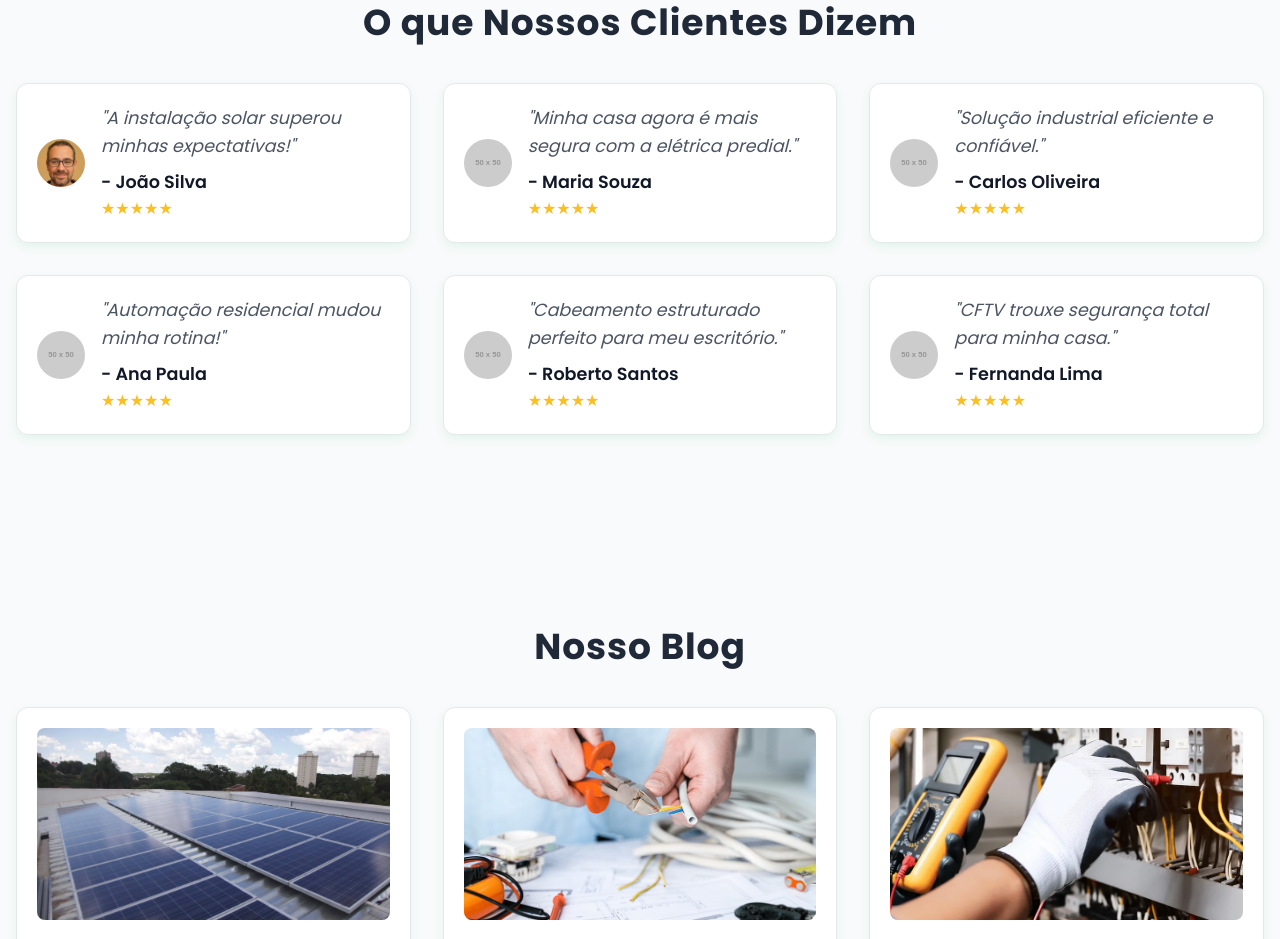
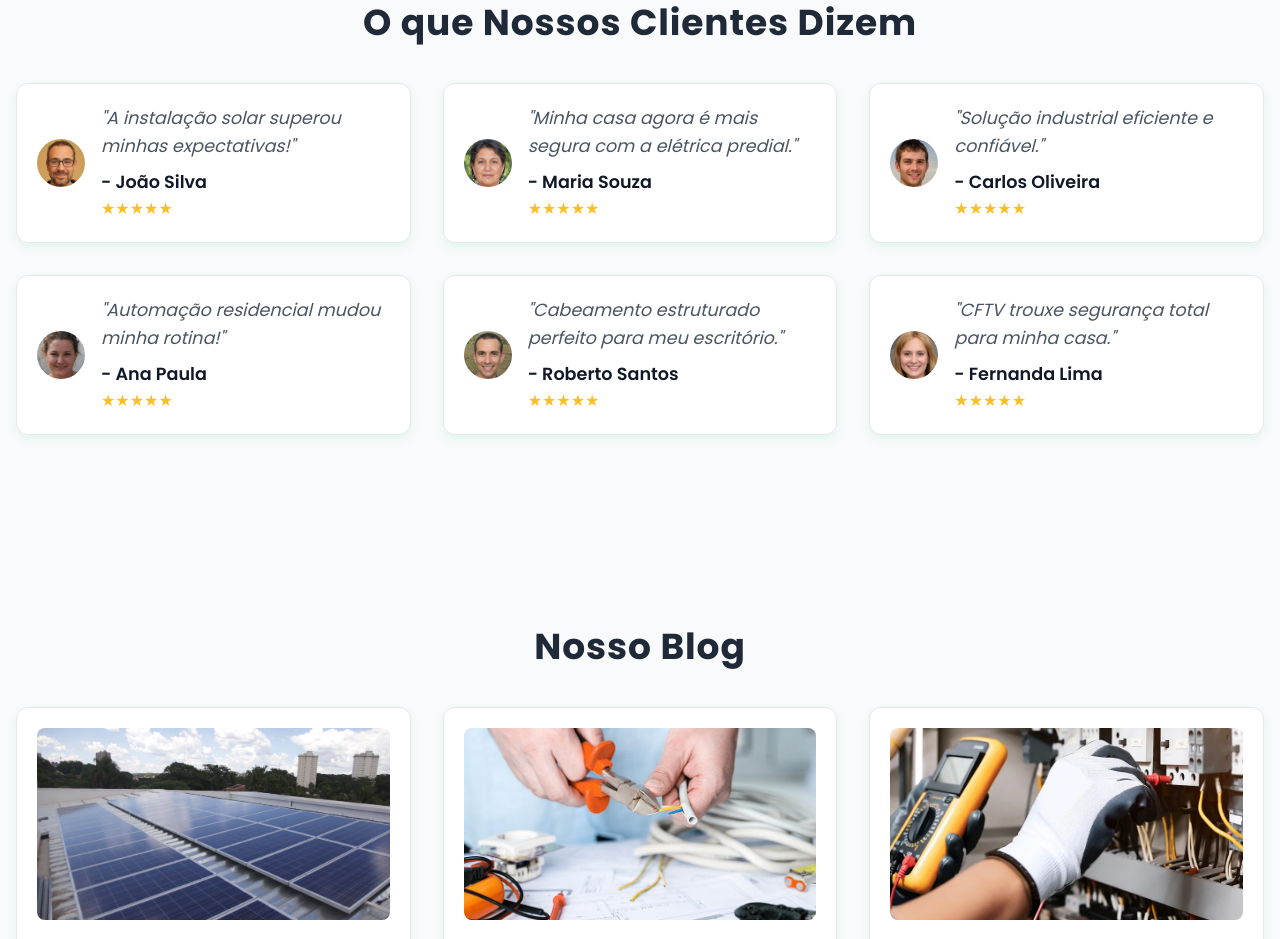
Before and after one commit to Tldyi/norteeletricasite, a website: page public/index.html in a window 1280 px wide. Shown: the part 5246-6185 px from the top of the page. Drawn offline with nearby package versions, Linux system fonts and the light colour scheme; placeholder pictures from the web are drawn by us.

Commit message:
index.html e pasta assets

```diff
--- a/public/index.html
+++ b/public/index.html
@@ -649,7 +649,7 @@
           </div>
         </div>
         <div class="service-card flex items-center space-x-4">
-          <img src="https://via.placeholder.com/50x50" alt="Maria Souza" class="rounded-full w-12 h-12" loading="lazy">
+          <img src="/assets/comentario-maria-souza.webp" alt="Maria Souza" class="rounded-full w-12 h-12" loading="lazy">
           <div>
             <p class="text-gray-600 italic">"Minha casa agora é mais segura com a elétrica predial."</p>
             <p class="text-gray-900 font-semibold mt-2">- Maria Souza</p>
@@ -657,7 +657,7 @@
           </div>
         </div>
         <div class="service-card flex items-center space-x-4">
-          <img src="https://via.placeholder.com/50x50" alt="Carlos Oliveira" class="rounded-full w-12 h-12" loading="lazy">
+          <img src="/assets/comentario-carlos-oliveira.webp" alt="Carlos Oliveira" class="rounded-full w-12 h-12" loading="lazy">
           <div>
             <p class="text-gray-600 italic">"Solução industrial eficiente e confiável."</p>
             <p class="text-gray-900 font-semibold mt-2">- Carlos Oliveira</p>
@@ -665,7 +665,7 @@
           </div>
         </div>
         <div class="service-card flex items-center space-x-4">
-          <img src="https://via.placeholder.com/50x50" alt="Ana Paula" class="rounded-full w-12 h-12" loading="lazy">
+          <img src="/assets/comentario-ana-paula.webp" alt="Ana Paula" class="rounded-full w-12 h-12" loading="lazy">
           <div>
             <p class="text-gray-600 italic">"Automação residencial mudou minha rotina!"</p>
             <p class="text-gray-900 font-semibold mt-2">- Ana Paula</p>
@@ -673,7 +673,7 @@
           </div>
         </div>
         <div class="service-card flex items-center space-x-4">
-          <img src="https://via.placeholder.com/50x50" alt="Roberto Santos" class="rounded-full w-12 h-12" loading="lazy">
+          <img src="/assets/comentario-roberto-santos.webp" alt="Roberto Santos" class="rounded-full w-12 h-12" loading="lazy">
           <div>
             <p class="text-gray-600 italic">"Cabeamento estruturado perfeito para meu escritório."</p>
             <p class="text-gray-900 font-semibold mt-2">- Roberto Santos</p>
@@ -681,7 +681,7 @@
           </div>
         </div>
         <div class="service-card flex items-center space-x-4">
-          <img src="https://via.placeholder.com/50x50" alt="Fernanda Lima" class="rounded-full w-12 h-12" loading="lazy">
+          <img src="/assets/comentario-fernanda-lima.webp" alt="Fernanda Lima" class="rounded-full w-12 h-12" loading="lazy">
           <div>
             <p class="text-gray-600 italic">"CFTV trouxe segurança total para minha casa."</p>
             <p class="text-gray-900 font-semibold mt-2">- Fernanda Lima</p>
```
Also changed, not shown: public/assets/comentario-ana-paula.webp (added), public/assets/comentario-carlos-oliveira.webp (added), public/assets/comentario-fernanda-lima.webp (added), public/assets/comentario-maria-souza.webp (added), public/assets/comentario-roberto-santos.webp (added).
